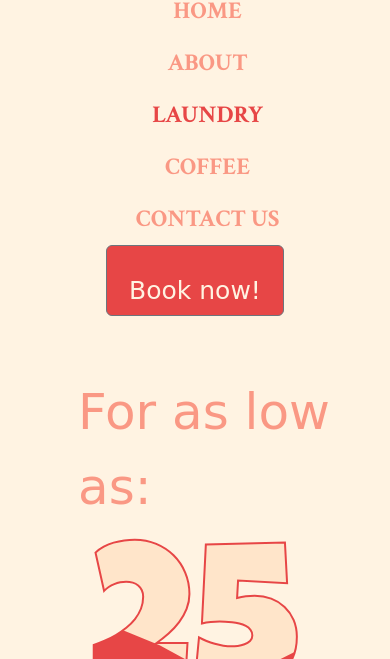
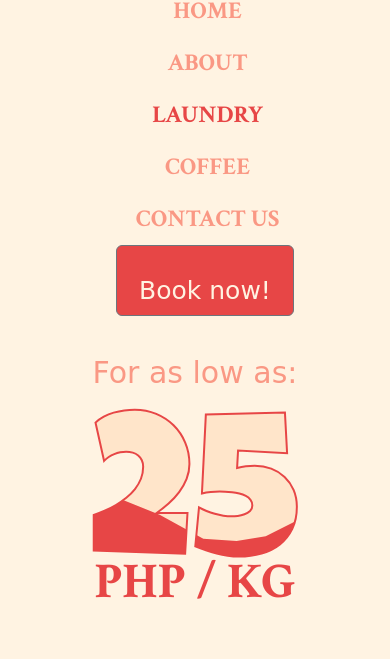
Before and after one commit to vinaldreycagatan/WD89P-MP1, a plain HTML site: page laundry-page.html in a window 390 px wide. Both pictures are taken after a click on the button "Toggle navigation". Shown: the part 185-844 px from the top of the page. Drawn offline with nearby package versions, Linux system fonts and the light colour scheme; a web font is replaced by a local one.

Commit message:
for button

```diff
--- a/styles.css
+++ b/styles.css
@@ -53,9 +53,7 @@ p {
     color: #E74646;
 }
 
-.btn-div {
-    /* justify-content: space-around; */
-}
+
 
 .btn-secondary {
     --bs-btn-color: #FFF3E2;
@@ -372,4 +370,17 @@ h5 {
         font-size: 50px;
         margin-top: 150px;
     }
+
+    .for-as-text {
+        font-size: 30px;
+        justify-content: center;
+        display: flex;
+        padding: 0;
+    }
+
+    .btn-div {
+        justify-content: center;
+        display: flex;
+        margin-left: 20px;
+    }
 }
```
Also changed, not shown: cafe-page.html (+5 -3 lines), index.html (+5 -3 lines).
